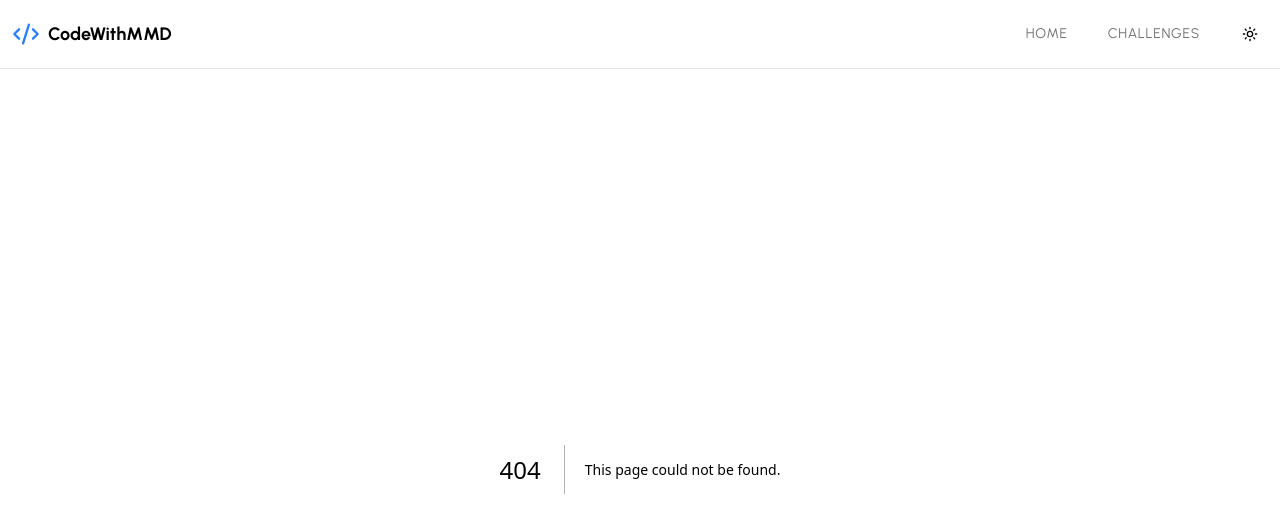
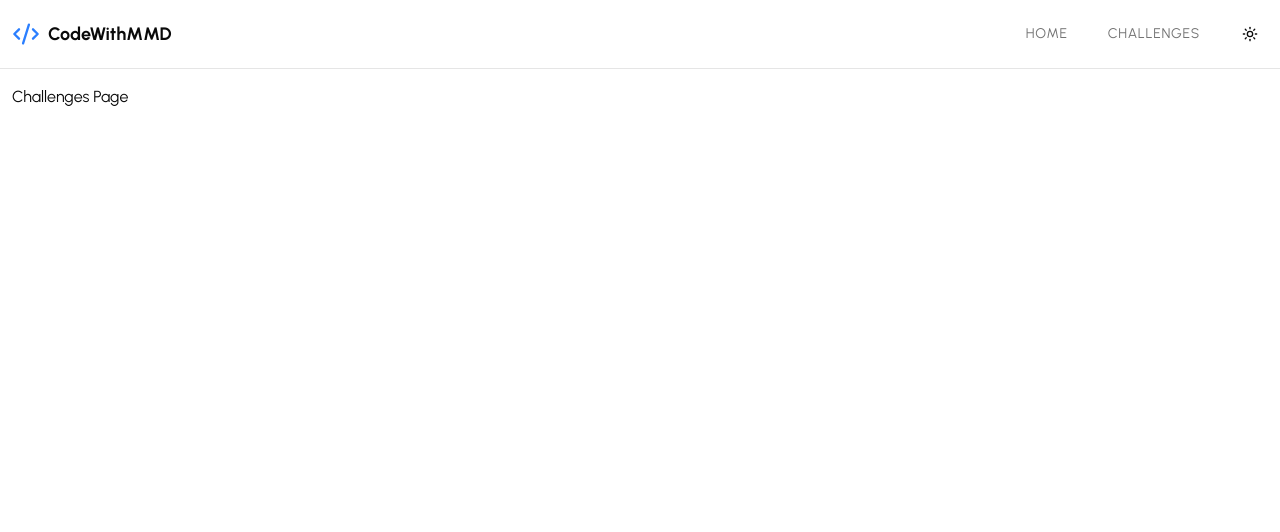
Before and after one commit to mohammadfallah7/code-with-mmd, a Next.js app: page /challenges in a window 1280 px wide. Before the commit this address had no page. Shown: the top 532 px of the page. Built offline with nearby package versions, Linux system fonts and the light colour scheme.

Commit message:
refactor: :recycle: Make some change

```diff
--- a/app/_components/navbar.tsx
+++ b/app/_components/navbar.tsx
@@ -13,7 +13,7 @@ const Navbar = () => {
   const [showMobileMenu, setShowMobileMenu] = useState(false);
 
   return (
-    <header className="sticky top-0 z-50 w-full border-b bg-background/60 py-4 backdrop-blur-md">
+    <header className="sticky top-0 z-50 border-b bg-background/95 py-4 backdrop-blur-md supports-[backdrop-filter]:bg-background/60">
       <Container>
         <motion.div
           initial={{ opacity: 0 }}
--- /dev/null
+++ b/app/challenges/page.tsx
@@ -0,0 +1,5 @@
+const ChallengesPage = () => {
+  return <div>Challenges Page</div>;
+};
+
+export default ChallengesPage;
--- a/app/globals.css
+++ b/app/globals.css
@@ -86,7 +86,7 @@
   --popover: oklch(0.205 0 0);
   --popover-foreground: oklch(0.985 0 0);
   --primary: oklch(62.3% 0.214 259.815);
-  --primary-foreground: oklch(0.205 0 0);
+  --primary-foreground: oklch(0.985 0 0);
   --secondary: oklch(0.269 0 0);
   --secondary-foreground: oklch(0.985 0 0);
   --muted: oklch(0.269 0 0);
--- a/app/layout.tsx
+++ b/app/layout.tsx
@@ -1,4 +1,5 @@
 import Navbar from "@/app/_components/navbar";
+import Container from "@/components/container";
 import ThemeProvider from "@/components/theme-provider";
 import type { Metadata } from "next";
 import { Urbanist } from "next/font/google";
@@ -28,10 +29,10 @@ const RootLayout = ({
           enableSystem
           disableTransitionOnChange
         >
-          <div>
-            <Navbar />
-            <main>{children}</main>
-          </div>
+          <Navbar />
+          <main className="py-4">
+            <Container>{children}</Container>
+          </main>
         </ThemeProvider>
       </body>
     </html>
--- a/app/page.tsx
+++ b/app/page.tsx
@@ -1,12 +1,5 @@
-import ModeToggle from "@/components/mode-toggle";
-
 const HomePage = () => {
-  return (
-    <div>
-      Home Page
-      <ModeToggle />
-    </div>
-  );
+  return <div>Home Page</div>;
 };
 
 export default HomePage;
```
